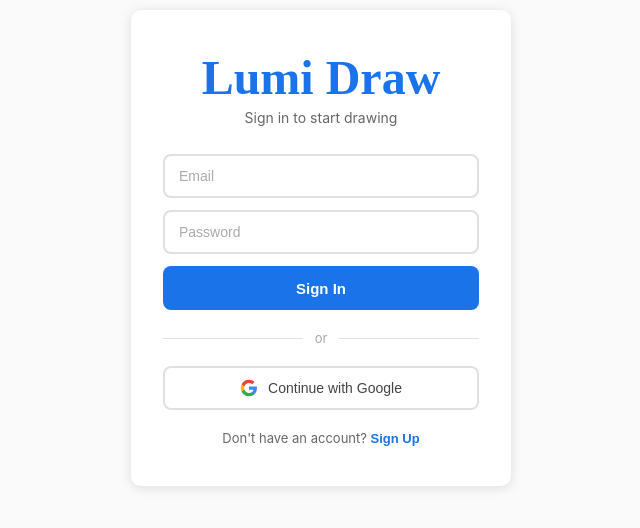
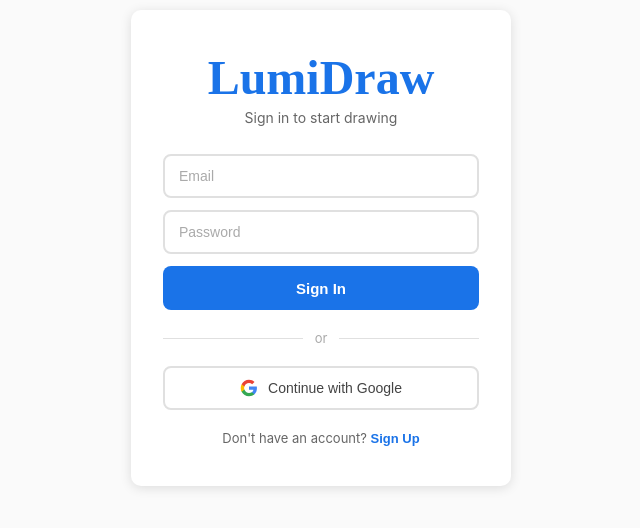
Before and after one commit to japzi/doodler, a React (Vite) app: page / in a window 1280 px wide. Shown: the part 152-680 px from the top of the page, without its empty margins (319-959 px from the left). Built offline with nearby package versions, Linux system fonts and the light colour scheme; no server answers.

Commit message:
Rename Lumi Draw to LumiDraw

```diff
--- a/index.html
+++ b/index.html
@@ -4,7 +4,7 @@
     <meta charset="UTF-8" />
     <link rel="icon" type="image/svg+xml" href="/favicon.svg" />
     <meta name="viewport" content="width=device-width, initial-scale=1.0" />
-    <title>Lumi Draw</title>
+    <title>LumiDraw</title>
   </head>
   <body>
     <div id="root"></div>
--- a/src/components/LoginPage/LoginPage.tsx
+++ b/src/components/LoginPage/LoginPage.tsx
@@ -44,7 +44,7 @@
   return (
     <div className="login-page">
       <div className="login-card">
-        <h1 className="login-title">Lumi Draw</h1>
+        <h1 className="login-title">LumiDraw</h1>
         <p className="login-subtitle">Sign in to start drawing</p>
 
         <form className="login-form" onSubmit={handleSubmit}>
```
